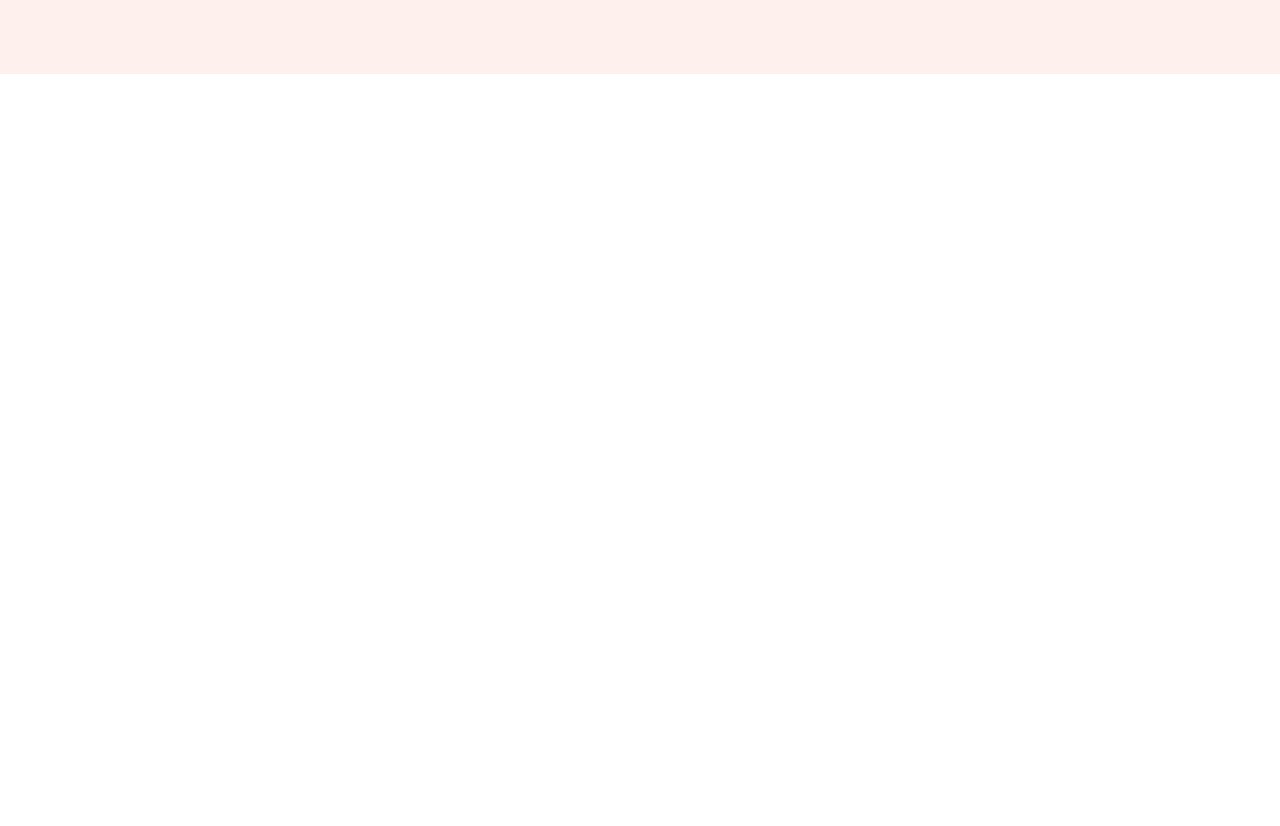
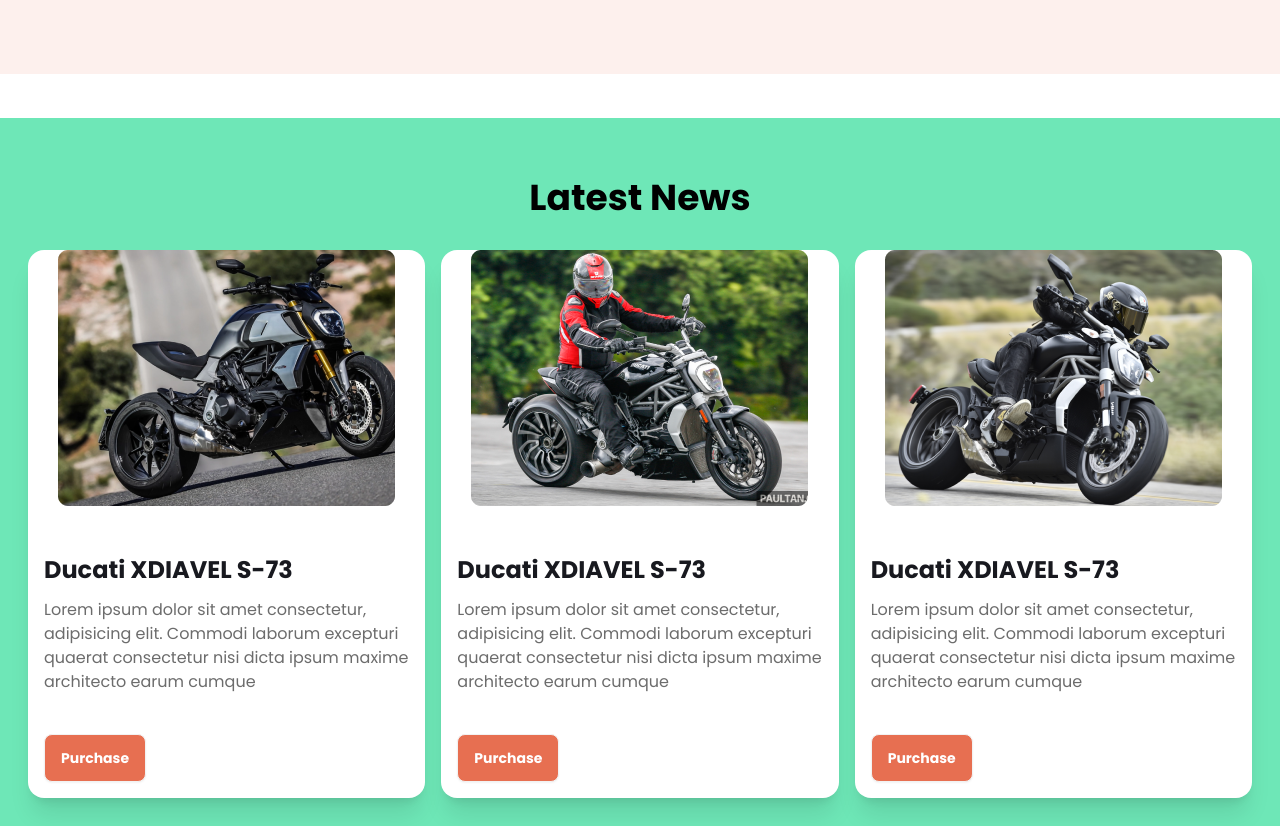
Before and after one commit to AtiqurRahmanAtik/Biker_Zone_with_daisy_ui, a plain HTML site: page index.html in a window 1280 px wide. Shown: the part 542-1368 px from the top of the page. Before the commit the page ends 800 px from the top, so only its background shows below. Drawn offline with nearby package versions, Linux system fonts and the light colour scheme.

Commit message:
added lates biks section and responsive those

```diff
--- a/index.html
+++ b/index.html
@@ -97,7 +97,7 @@
 
 
                 <div class="space-y-6 flex-1">
-                    <h2 class="font-bold text-5xl text-[#000]">
+                    <h2 class="font-bold text-3xl lg:text-5xl text-[#000]">
                         Ride-on R15 V4 <br>
                          with Smile
                     </h2>
@@ -128,7 +128,7 @@
 
 
                 <div class="space-y-6 flex-1">
-                    <h2 class="font-bold text-5xl text-[#000]">
+                    <h2 class="font-bold text-3xl lg:text-5xl text-[#000]">
                         Ride-on R15 V4 <br>
                          with Smile
                     </h2>
@@ -159,7 +159,7 @@
 
 
                 <div class="space-y-6 flex-1">
-                    <h2 class="font-bold text-5xl text-[#000]">
+                    <h2 class="font-bold text-3xl lg:text-5xl text-[#000]">
                         Ride-on R15 V4 <br>
                          with Smile
                     </h2>
@@ -190,7 +190,7 @@
 
 
                 <div class="space-y-6 flex-1">
-                    <h2 class="font-bold text-5xl text-[#000]">
+                    <h2 class="font-bold text-3xl lg:text-5xl text-[#000]">
                         Ride-on R15 V4 <br>
                          with Smile
                     </h2>
@@ -225,6 +225,60 @@
 <!--main section-->
 <main class="md:container md:mx-auto">
 
+
+
+<!--Lates Bikes-->
+    <section class="bg-[#6ee7b7] p-7">
+
+        <h1 class="text-4xl font-semibold text-center capitalize text-black my-8">latest News</h1>
+
+        <div class="grid gap-4 grid-cols-1 md:grid-cols-2 lg:grid-cols-3">
+
+            <!--bike1-->
+            <div class="card card-compact  bg-base-100 shadow-xl">
+                <figure><img src="./images/others/latest1.png" alt="Shoes" /></figure>
+                <div class="card-body  mt-8">
+                  <h2 class="card-title text-2xl font-semibold text-[#18191F]">Ducati XDIAVEL S-73</h2>
+
+                  <p class="text-base font-normal text-[#6C6C6C]">Lorem ipsum dolor sit amet consectetur, adipisicing elit. Commodi laborum excepturi quaerat consectetur nisi dicta ipsum maxime architecto earum cumque</p>
+
+                  <div class="card-actions ">
+                    <button class="btn bg-bike_primary capitalize text-white">Purchase</button>
+                  </div>
+                </div>
+              </div>
+
+              <!--bike2-->
+            <div class="card card-compact  bg-base-100 shadow-xl">
+                <figure><img src="./images/others/latest3.png" alt="Shoes" /></figure>
+                <div class="card-body  mt-8">
+                  <h2 class="card-title text-2xl font-semibold text-[#18191F]">Ducati XDIAVEL S-73</h2>
+
+                  <p class="text-base font-normal text-[#6C6C6C]">Lorem ipsum dolor sit amet consectetur, adipisicing elit. Commodi laborum excepturi quaerat consectetur nisi dicta ipsum maxime architecto earum cumque</p>
+
+                  <div class="card-actions mt-8">
+                    <button class="btn bg-bike_primary capitalize text-white">Purchase</button>
+                  </div>
+                </div>
+              </div>
+
+              <!--bike 3-->
+            <div class="card card-compact  bg-base-100 shadow-xl">
+                <figure><img src="./images/others/latest2.png" alt="Shoes" /></figure>
+                <div class="card-body  mt-8">
+                  <h2 class="card-title text-2xl font-semibold text-[#18191F]">Ducati XDIAVEL S-73</h2>
+
+                  <p class="text-base font-normal text-[#6C6C6C]">Lorem ipsum dolor sit amet consectetur, adipisicing elit. Commodi laborum excepturi quaerat consectetur nisi dicta ipsum maxime architecto earum cumque</p>
+
+                  <div class="card-actions ">
+                    <button class="btn bg-bike_primary capitalize text-white">Purchase</button>
+                  </div>
+                </div>
+              </div>
+
+        </div>
+    </section>
+
 </main>
 
 <footer>
```
